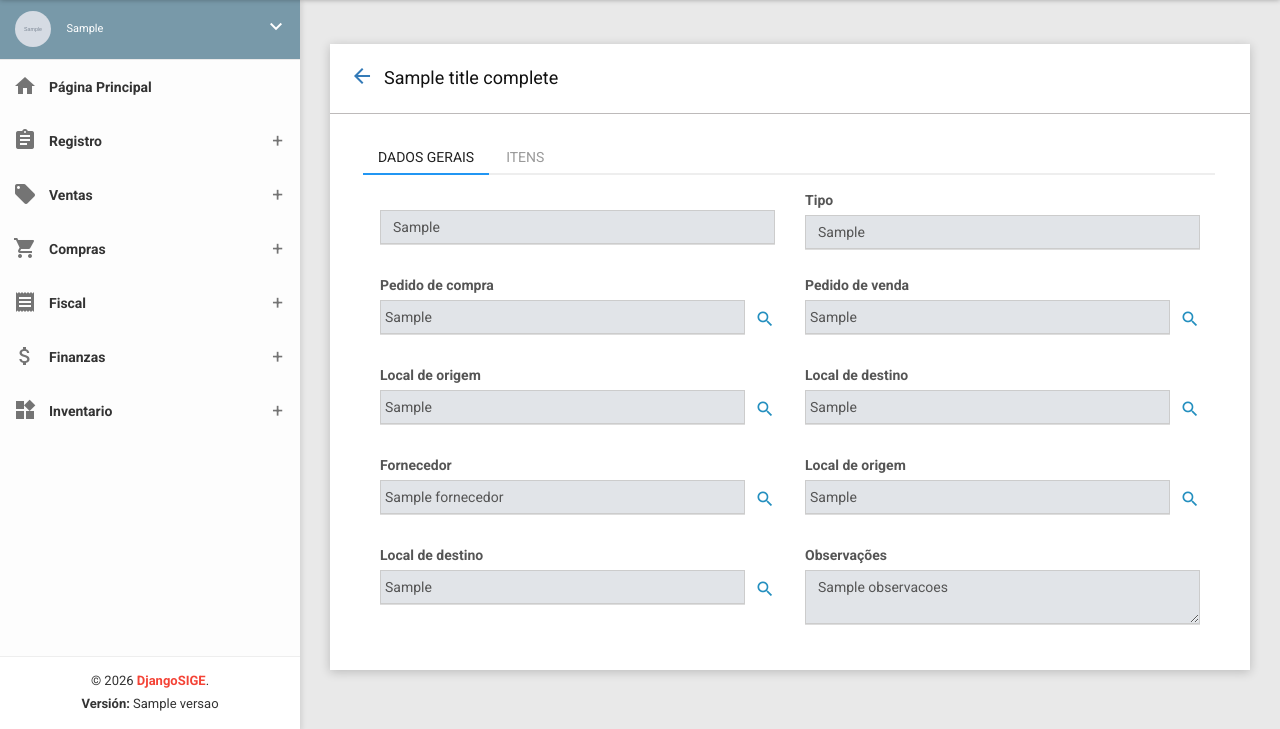
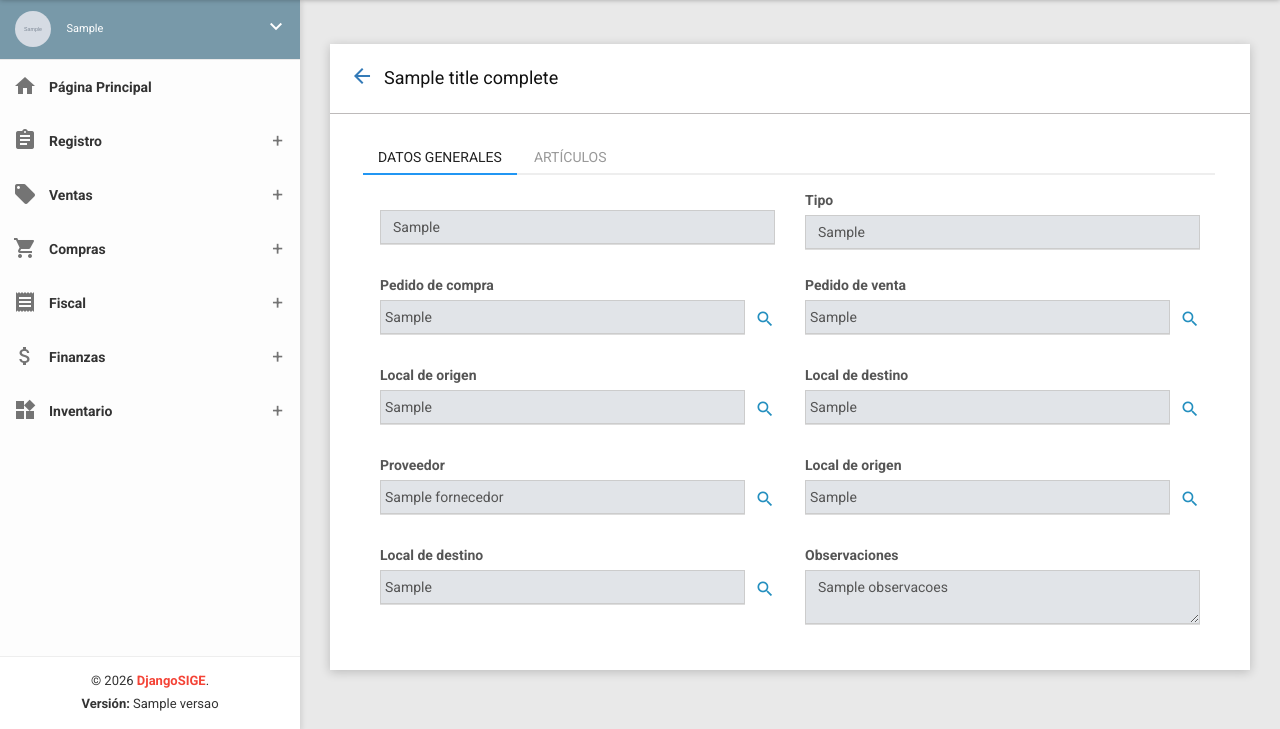
Before and after one commit to ScorpionsDev/djangoSIGE-PS, a Django app: template djangosige/templates/estoque/movimento/movimento_estoque_detail.html in a window 1280 px wide. Shown: the part 71-800 px from the top of the page. Run offline with Django 3.2, Linux system fonts and the light colour scheme; the template is opened without the code that fills it: most values are stand-ins (such as "Sample title", 1, 10 or a date in 2020); grey boxes marked "Sample" are stand-in pictures; parts of the project's set-up code (start-up, migrations or seed data) failed here and were passed over; some libraries are stand-ins or nearby versions.

Commit message:
Traducido

```diff
--- a/djangosige/templates/estoque/movimento/movimento_estoque_detail.html
+++ b/djangosige/templates/estoque/movimento/movimento_estoque_detail.html
@@ -28,8 +28,8 @@
             <div class="body">
               <div class="col-xs-12 col-sm-12 col-md-12 col-lg-12">
                 <ul class="nav nav-tabs" role="tablist">
-                  <li role="presentation" class="active"><a href="#tab_dados_gerais" data-toggle="tab">DADOS GERAIS</a></li>
-                  <li role="presentation"><a href="#tab_itens" data-toggle="tab">ITENS</a></li>
+                  <li role="presentation" class="active"><a href="#tab_dados_gerais" data-toggle="tab">DATOS GENERALES</a></li>
+                  <li role="presentation"><a href="#tab_itens" data-toggle="tab">ARTÍCULOS</a></li>
                 </ul>
 
                 <div class="tab-content">
@@ -74,7 +74,7 @@
                     {% if object.pedido_venda %}
                     <div class="col-sm-6">
                       <div class="form-group">
-                        <label>Pedido de venda</label>
+                        <label>Pedido de venta</label>
                         <div class="input-group" style="margin-bottom: 0px;">
                           <div class="form-line">
                             <span class="form-control">{{object.pedido_venda}}</span>
@@ -88,7 +88,7 @@
                     {% if object.local_orig %}
                     <div class="col-sm-6">
                       <div class="form-group">
-                        <label>Local de origem</label>
+                        <label>Local de origen</label>
                         <div class="input-group" style="margin-bottom: 0px;">
                           <div class="form-line">
                             <span class="form-control">{{object.local_orig}}</span>
@@ -116,7 +116,7 @@
                     {% if object.fornecedor %}
                     <div class="col-sm-6">
                       <div class="form-group">
-                        <label>Fornecedor</label>
+                        <label>Proveedor</label>
                         <div class="input-group" style="margin-bottom: 0px;">
                           <div class="form-line">
                             <span class="form-control">{{object.fornecedor}}</span>
@@ -130,7 +130,7 @@
                     {% if object.local_estoque_orig %}
                     <div class="col-sm-6">
                       <div class="form-group">
-                        <label>Local de origem</label>
+                        <label>Local de origen</label>
                         <div class="input-group" style="margin-bottom: 0px;">
                           <div class="form-line">
                             <span class="form-control">{{object.local_estoque_orig}}</span>
@@ -159,7 +159,7 @@
                     <div class="col-sm-6">
                       <div class="form-group">
                         <div class="form-line">
-                          <label>Observações</label>
+                          <label>Observaciones</label>
                           <textarea class="form-control" style="background-color:#e1e4e8;" readonly="True">{% if object.observacoes %}{{object.observacoes}}{% endif %}</textarea>
                         </div>
                       </div>
@@ -175,7 +175,7 @@
                     <div class="col-sm-6">
                       <div class="form-group">
                         <div class="form-line">
-                          <label>Nº de itens</label>
+                          <label>Nº de items</label>
                           <span class="form-control">{{object.quantidade_itens}}</span>
                         </div>
                       </div>
@@ -184,7 +184,7 @@
                     <div class="col-sm-6">
                       <div class="form-group">
                         <div class="form-line">
-                          <label>Valor total dos produtos (R$)</label>
+                          <label>Valor total de los productos (R$)</label>
                           <span class="form-control">{{object.valor_total}}</span>
                         </div>
                       </div>
@@ -193,13 +193,13 @@
 
                     <div class="col-sm-12 lista" style="padding:0px;">
 
-                      <h4 style="border-bottom: 1px solid #afabab;">Itens movimentados</h4>
+                      <h4 style="border-bottom: 1px solid #afabab;">Artículos movilizados</h4>
                       <table class="table table-bordered lista-table">
                         <thead>
                           <tr>
-                            <th>Produto</th>
-                            <th>Quantidade</th>
-                            <th>Vl.unitário</th>
+                            <th>Producto</th>
+                            <th>Cantidad</th>
+                            <th>Val. unitario</th>
                             <th>Subtotal</th>
                           </tr>
                         </thead>
```
